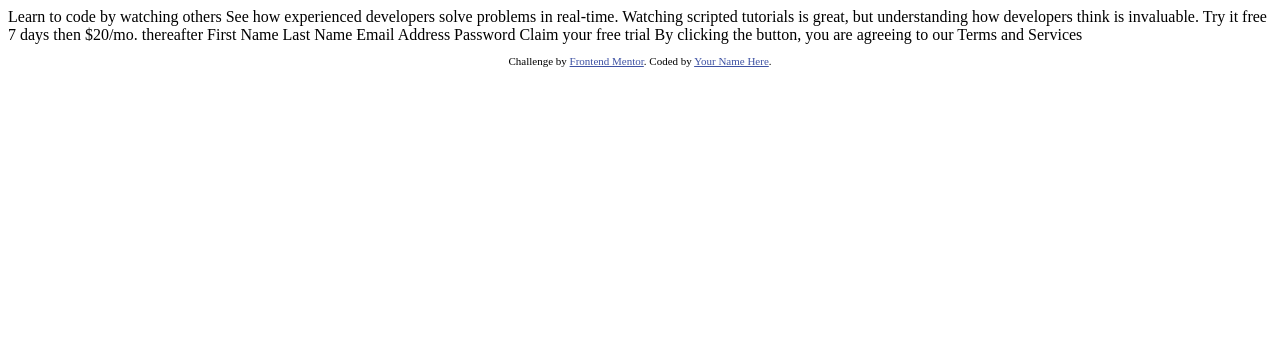
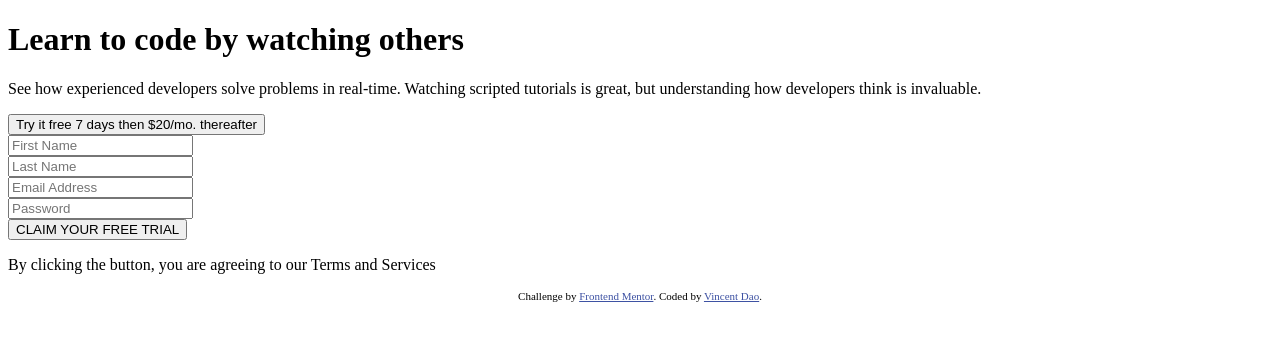
Before and after one commit to Squ1nty/Intro-Component-with-SignUp-Form, a plain HTML site: page intro-component-with-signup-form-master/index.html in a window 1280 px wide. Drawn offline with Linux system fonts and the light colour scheme.

Commit message:
All HTML is complete in index.html, along with links to empty CSS files and main.js file.

```diff
--- a/intro-component-with-signup-form-master/index.html
+++ b/intro-component-with-signup-form-master/index.html
@@ -6,32 +6,64 @@
 
   <link rel="icon" type="image/png" sizes="32x32" href="./images/favicon-32x32.png">
 
+  <!-- Stylesheets -->
+  <link rel="stylesheet" href="./css/errorStates.css">
   <link rel="stylesheet" href="./css/footer.css">
+  <link rel="stylesheet" href="./css/general.css">
+  <link rel="stylesheet" href="./css/main.css">
+
+  <!-- Poppins Font -->
+  <link rel="preconnect" href="https://fonts.googleapis.com">
+  <link rel="preconnect" href="https://fonts.gstatic.com" crossorigin>
+  <link href="https://fonts.googleapis.com/css2?family=Poppins:ital,wght@0,100;0,200;0,300;0,400;0,500;0,600;0,700;0,800;0,900;1,100;1,200;1,300;1,400;1,500;1,600;1,700;1,800;1,900&display=swap" rel="stylesheet">
 
   <title>Frontend Mentor | Intro component with sign up form</title>
 </head>
 <body>
-
-  Learn to code by watching others
-
-  See how experienced developers solve problems in real-time. Watching scripted tutorials is great,
-  but understanding how developers think is invaluable.
-
-  Try it free 7 days then $20/mo. thereafter
-
-  First Name
-  Last Name
-  Email Address
-  Password
-
-  Claim your free trial
-
-  By clicking the button, you are agreeing to our Terms and Services
-
+  <main>
+    <div id="headingAndDescContainer">
+      <h1 id="mainHeading">Learn to code by watching others</h1>
+      <p id="mainDesc">
+        See how experienced developers solve problems in real-time.
+        Watching scripted tutorials is great, but understanding how
+        developers think is invaluable.
+      </p>
+    </div>
+    <div id="subAndFormContainer">
+      <button id="subBtn" type="button" aria-label="subscription button">
+        Try it free 7 days then $20/mo. thereafter
+      </button>
+      <form id="signUpForm" novalidate>
+        <div id="firstNameContainer" class="inputContainer">
+          <input id="firstNameInput" type="text" placeholder="First Name" aria-label="Text Input for First Name">
+          <label id="firstNameErrorMsg" class="errorMsg" for="firstNameInput"></label>
+        </div>
+        <div id="lastNameContainer" class="inputContainer">
+          <input id="lastNameInput" type="text" placeholder="Last Name" aria-label="Text Input for Last Name">
+          <label id="lastNameErrorMsg" class="errorMsg" for="lastNameInput"></label>
+        </div>
+        <div id="emailAddressContainer" class="inputContainer">
+          <input id="emailAddressInput" type="text" placeholder="Email Address" aria-label="Text Input for Email Address">
+          <label id="emailAddressErrorMsg" class="errorMsg" for="emailAddressInput"></label>
+        </div>
+        <div id="passwordContainer" class="inputContainer">
+          <input id="passwordInput" type="text" placeholder="Password" aria-label="Text Input for Password">
+          <label id="passwordErrorMsg" class="errorMsg" for="passwordInput"></label>
+        </div>
+        <button id="submitBtn" type="submit" aria-label="submit button" >CLAIM YOUR FREE TRIAL</button>
+        <div id="termsContainer">
+          <p id="termsAndConditions">
+            By clicking the button, you are agreeing to our
+            <span id="termsHyperLink">Terms and Services</span>
+          </p>
+        </div>
+      </form>
+    </div>
+  </main>
   <footer>
     <p class="attribution">
       Challenge by <a href="https://www.frontendmentor.io?ref=challenge" target="_blank">Frontend Mentor</a>.
-      Coded by <a href="#">Your Name Here</a>.
+      Coded by <a href="https://www.frontendmentor.io/profile/Squ1nty">Vincent Dao</a>.
     </p>
   </footer>
 </body>
```
Also changed, not shown: intro-component-with-signup-form-master/css/errorStates.css (added), intro-component-with-signup-form-master/css/general.css (added), intro-component-with-signup-form-master/css/main.css (added), intro-component-with-signup-form-master/main.js (added).
